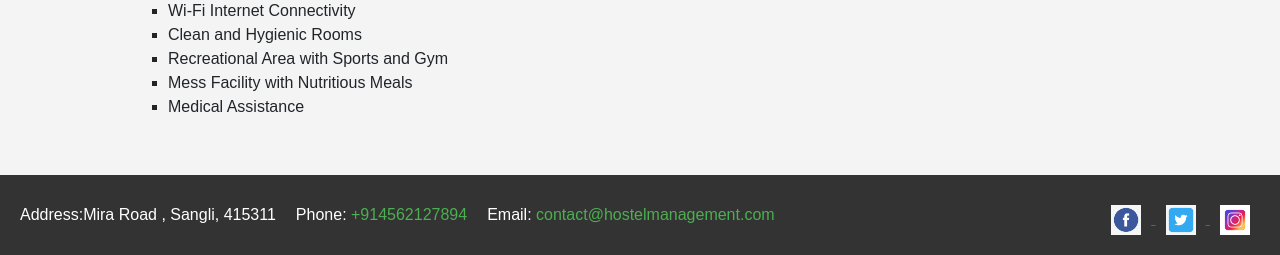
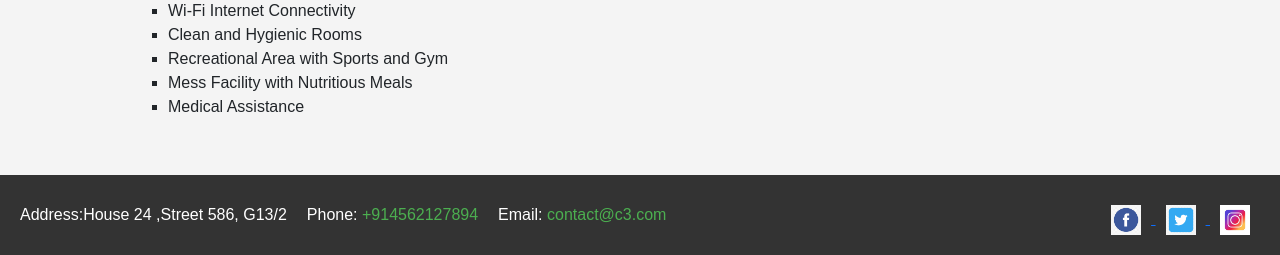
Before and after one commit to Ctoic/Hostel-Management-System-Using-Flask, a Flask app: page / in a window 1280 px wide. Shown: the part 1037-1292 px from the top of the page. Run offline with Flask 3, Linux system fonts and the light colour scheme.

Commit message:
added correct hostel info

```diff
--- a/templates/Home.html
+++ b/templates/Home.html
@@ -105,9 +105,9 @@
         <div class="footer-content">
             <!-- Contact Information in One Line -->
             <div class="contact-info">
-                <p>Address:Mira Road , Sangli, 415311</p>
+                <p>Address:House 24 ,Street 586, G13/2</p>
                 <p>Phone: <a href="tel:+918695241237" class="interactive-link">+914562127894</a></p>
-                <p>Email: <a href="mailto:contact@hostelmanagement.com" class="interactive-link">contact@hostelmanagement.com</a></p>
+                <p>Email: <a href="mailto:contact@hostelmanagement.com" class="interactive-link">contact@c3.com</a></p>
             </div>
 
             <!-- Social Media Icons -->
```
